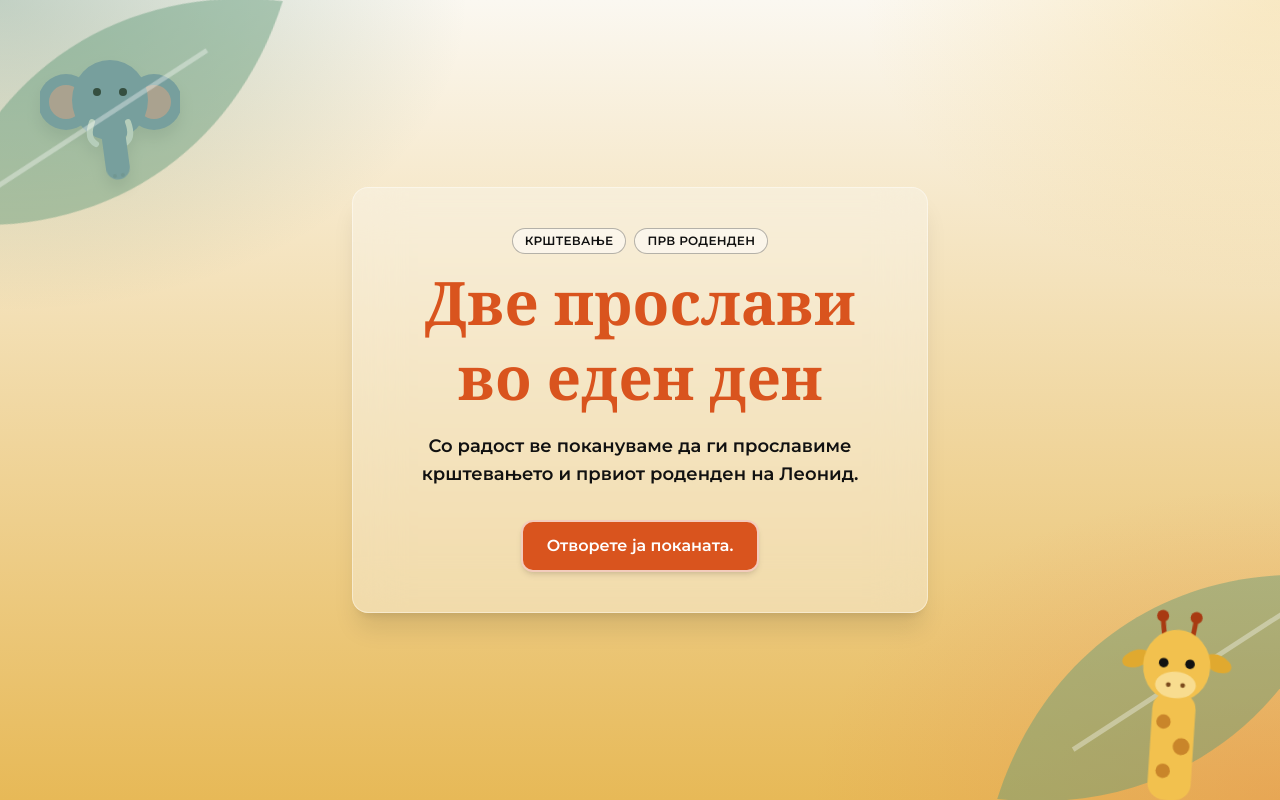
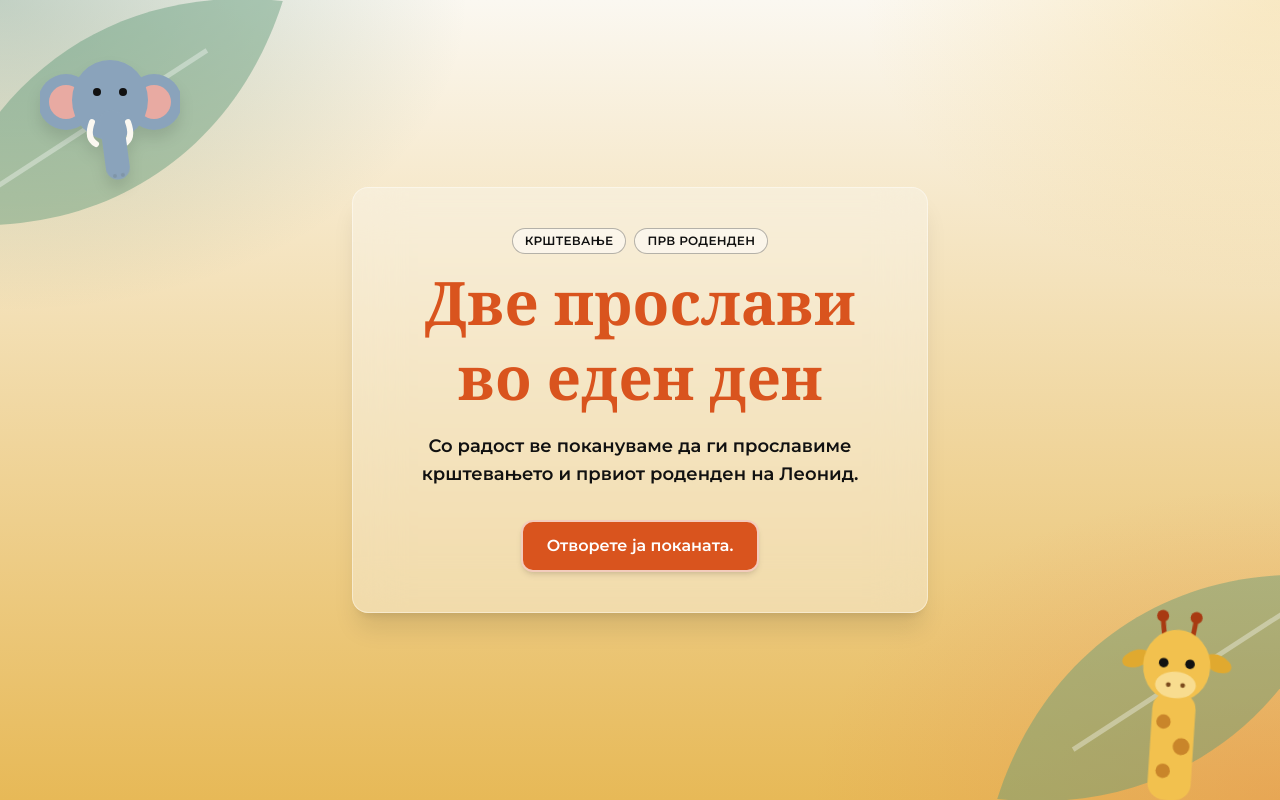
Before and after one commit to Facenam3/birthday-invitation, a React (Vite) app: page / in a window 1280 px wide. Built offline with nearby package versions, Linux system fonts and the light colour scheme.

Commit message:
elephant fixing place

```diff
--- a/src/components/TropicalBackground.tsx
+++ b/src/components/TropicalBackground.tsx
@@ -26,11 +26,12 @@ export function TropicalBackground() {
       aria-hidden="true"
       className="tropical-bg pointer-events-none fixed inset-0 -z-10 overflow-hidden"
     >
-      <div className="absolute left-1 top-1 md:left-10 md:top-10">
+
+      <Leaf className="absolute -left-12 -top-12 w-44 rotate-12 text-palm-light/45 md:w-80" />
+      <Leaf className="absolute -bottom-12 -right-12 w-44 -rotate-[168deg] text-palm-light/45 md:w-80" />
+       <div className="absolute left-1 top-1 md:left-10 md:top-10">
         <Elephant className="w-20 drop-shadow-xl md:w-35" />
       </div>
-      <Leaf className="absolute -left-12 -top-12 w-44 rotate-12 text-palm-light/45 md:w-80" />
-      <Leaf className="absolute -bottom-12 -right-12 w-44 -rotate-[168deg] text-palm-light/45 md:w-80" />
 
       <div className="absolute bottom-0 right-1 md:right-10">
         <Giraffe className="w-24 origin-bottom animate-sway md:w-36" />
```
